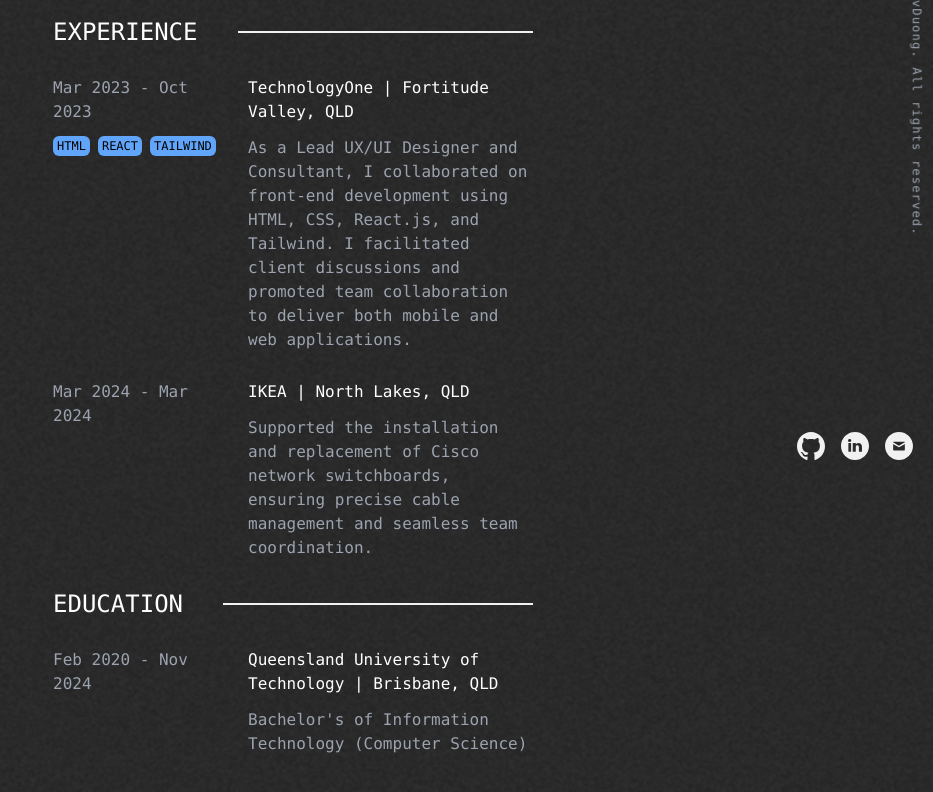
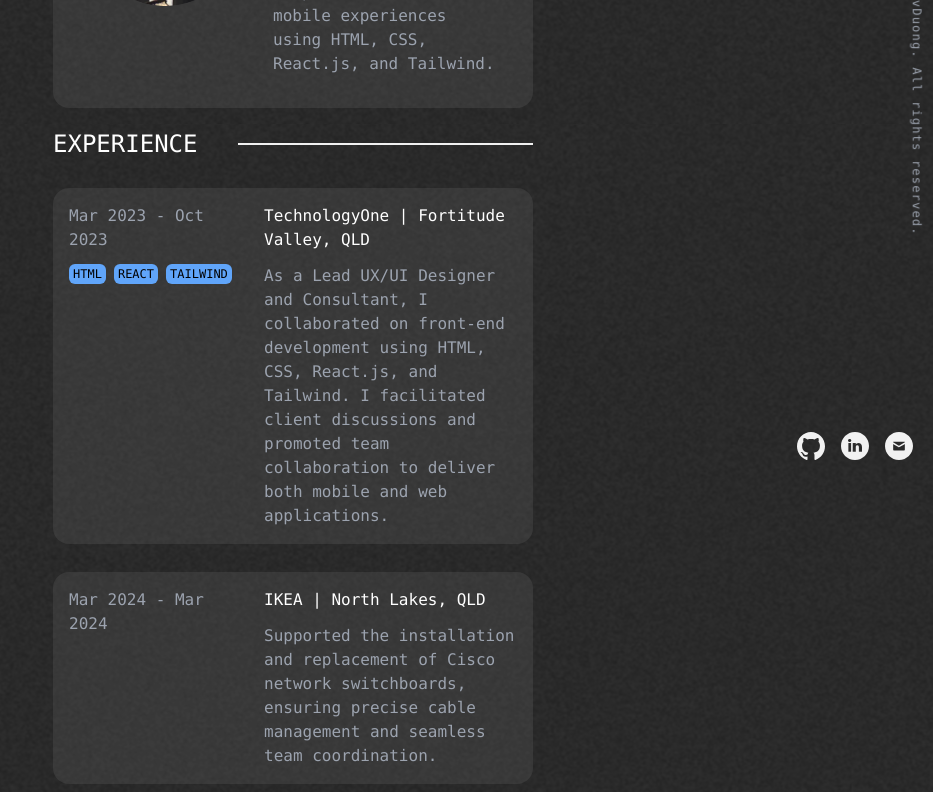
Before and after one commit to dev-duong/dev-duong.github.io, a React (Create React App) app: page /about in a window 1280 px wide. Shown: the part 320-1112 px from the top of the page, without its empty margins (347-1280 px from the left). Built offline with nearby package versions, Linux system fonts and the light colour scheme.

Commit message:
Added experience card components

```diff
--- /dev/null
+++ b/src/components/ui/ExperienceCard.js
@@ -0,0 +1,31 @@
+// components/ExperienceCard.js
+
+import TextBox from "../ui/TextBox"; // assuming TextBox is in the same folder
+
+const ExperienceCard = ({ date, skills, company, location, description }) => {
+  return (
+    <article className="flex flex-col sm:flex-row gap-5 bg-[#686868] bg-opacity-25 hover:bg-opacity-60 transition duration-300 ease-in-out transform hover:-translate-y-1 p-4 rounded-2xl">
+      <div className="flex flex-col gap-3 min-w-[175px]">
+        <h3 className="text-gray-400">{date}</h3>
+        <div className="flex flex-wrap gap-2">
+          {skills.map((skill, index) => (
+            <TextBox
+              key={index}
+              text={skill}
+              bgColor="bg-blue-400"
+              textColor="text-black"
+            />
+          ))}
+        </div>
+      </div>
+      <div className="flex flex-col gap-3">
+        <h3>
+          {company} | {location}
+        </h3>
+        <p className="text-gray-400">{description}</p>
+      </div>
+    </article>
+  );
+};
+
+export default ExperienceCard;
--- a/src/pages/About.js
+++ b/src/pages/About.js
@@ -1,6 +1,7 @@
 // UI
 import SocialLinks from "../components/ui/SocialLinks";
 import TextBox from "../components/ui/TextBox";
+import ExperienceCard from "../components/ui/ExperienceCard";
 
 // Layout
 import Divider from "../components/layout/Divider";
@@ -20,7 +21,7 @@ const About = () => {
     <main className="pt-16 px-4 w-full max-w-[90%] sm:max-w-[80%] md:max-w-[60%] lg:max-w-[50%] xl:max-w-[40%] mx-auto min-h-screen flex flex-col justify-center flex-grow pb-20 md:pb-0">
       <PageWrapper>
         {/* Profile Section */}
-        <section className="flex flex-col lg:flex-row justify-center items-center mb-5 gap-7 text-center lg:text-left">
+        <section className="flex flex-col lg:flex-row justify-center items-center mb-5 gap-7 text-center lg:text-left bg-[#686868] bg-opacity-25 hover:bg-opacity-60 transition duration-300 ease-in-out transform hover:-translate-y-1 p-8 rounded-2xl">
           <img
             src={Profile}
             alt="Portrait of Dat at college graduation"
@@ -42,66 +43,36 @@ const About = () => {
           <Divider title="experience" />
 
           {/* TechOne Experience */}
-          <article className="flex flex-col sm:flex-row gap-5">
-            <div className="flex flex-col gap-3 min-w-[175px]">
-              <h3 className="text-gray-400">Mar 2023 - Oct 2023</h3>
-              <div className="flex flex-wrap gap-2">
-                <TextBox
-                  text="HTML"
-                  bgColor="bg-blue-400"
-                  textColor="text-black"
-                />
-                <TextBox
-                  text="REACT"
-                  bgColor="bg-blue-400"
-                  textColor="text-black"
-                />
-                <TextBox
-                  text="TAILWIND"
-                  bgColor="bg-blue-400"
-                  textColor="text-black"
-                />
-              </div>
-            </div>
-            <div className="flex flex-col gap-3">
-              <h3>TechnologyOne | Fortitude Valley, QLD</h3>
-              <p className="text-gray-400">
-                As a Lead UX/UI Designer and Consultant, I collaborated on
-                front-end development using HTML, CSS, React.js, and Tailwind. I
-                facilitated client discussions and promoted team collaboration
-                to deliver both mobile and web applications.
-              </p>
-            </div>
-          </article>
+          <ExperienceCard
+            date="Mar 2023 - Oct 2023"
+            skills={["HTML", "REACT", "TAILWIND"]}
+            company="TechnologyOne"
+            location="Fortitude Valley, QLD"
+            description="As a Lead UX/UI Designer and Consultant, I collaborated on front-end development using HTML, CSS, React.js, and Tailwind. I facilitated client discussions and promoted team collaboration to deliver both mobile and web applications."
+          />
 
           {/* IKEA Experience */}
-          <article className="flex flex-col sm:flex-row gap-5">
-            <div className="flex flex-col gap-3 min-w-[175px]">
-              <h3 className="text-gray-400">Mar 2024 - Mar 2024</h3>
-            </div>
-            <div className="flex flex-col gap-3">
-              <h3>IKEA | North Lakes, QLD</h3>
-              <p className="text-gray-400">
-                Supported the installation and replacement of Cisco network
+          <ExperienceCard
+            date="Mar 2024 - Mar 2024"
+            skills={[]}
+            company="IKEA"
+            location="North Lakes, QLD"
+            description="Supported the installation and replacement of Cisco network
                 switchboards, ensuring precise cable management and seamless
-                team coordination.
-              </p>
-            </div>
-          </article>
+                team coordination."
+          />
         </section>
 
         {/* Education Section */}
         <section className="flex flex-col mb-8 gap-7">
           <Divider title="education" />
-          <article className="flex flex-col sm:flex-row gap-5">
-            <h3 className="text-gray-400 min-w-[175px]">Feb 2020 - Nov 2024</h3>
-            <div className="flex flex-col gap-3">
-              <h3>Queensland University of Technology | Brisbane, QLD</h3>
-              <p className="text-gray-400">
-                Bachelor's of Information Technology (Computer Science)
-              </p>
-            </div>
-          </article>
+          <ExperienceCard
+            date="Feb 2020 - Nov 2024"
+            skills={[]}
+            company="Queensland University of Technology"
+            location="Brisbane, QLD"
+            description="Bachelor's of Information Technology (Computer Science)"
+          />
         </section>
 
         {/* Skills Section */}
@@ -127,7 +98,7 @@ const About = () => {
         {/* Certifications Section */}
         <section className="flex flex-col mb-8 gap-7">
           <Divider title="other info" />
-          <article className="flex flex-col sm:flex-row gap-7">
+          <article className="flex flex-col sm:flex-row gap-7 bg-[#686868] bg-opacity-25 hover:bg-opacity-60 transition duration-300 ease-in-out transform hover:-translate-y-1 p-4 rounded-2xl">
             <h3>CERTIFICATIONS</h3>
             <div className="flex flex-col gap-3 text-gray-400">
               <p>Australian Open "O" Class Driver's Licence</p>
```
